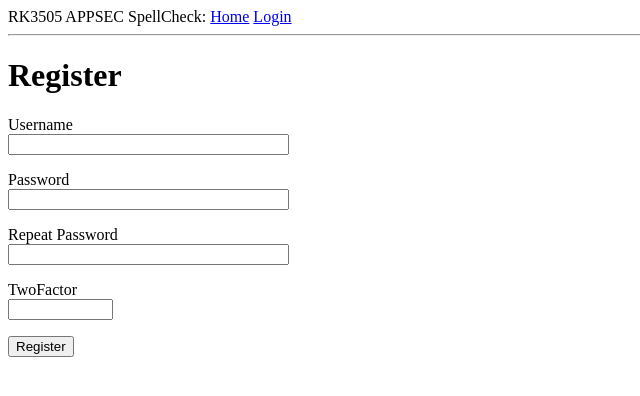
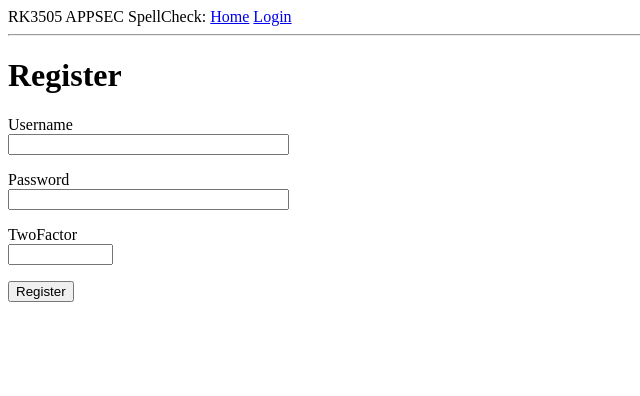
Before and after one commit to RobertKirkpatrick/webapp, a Flask app: page /register in a window 1280 px wide. Shown: the top 396 px of the page, without its empty margins (0-640 px from the left). Run offline with Flask 2, Linux system fonts and the light colour scheme.

Commit message:
corrected form id's to be 2fa, uname and pword.
Signed-off-by: robertkirkpatrick <rk3505@nyu.edu>

```diff
--- a/app/forms.py
+++ b/app/forms.py
@@ -4,18 +4,18 @@ from wtforms.validators import ValidationError, DataRequired, Email, EqualTo
 from app.models import User
 
 class LoginForm(FlaskForm):
-    username = StringField('Username', validators=[DataRequired()])
-    password = PasswordField('Password', validators=[DataRequired()])
+    username = StringField('Username', validators=[DataRequired()], id="uname")
+    password = PasswordField('Password', validators=[DataRequired()], id="pword")
     # MFA optional to be added
-    twofact = StringField('TwoFactor', id='2fact')
+    twofact = StringField('TwoFactor', id='2fa')
     submit = SubmitField('Login')
 
 class RegistrationForm(FlaskForm):
-    username = StringField('Username', validators=[DataRequired()])
-    password = PasswordField('Password', validators=[DataRequired()])
-    password2 = PasswordField(
-        'Repeat Password', validators=[DataRequired(), EqualTo('password')])
-    twofact = StringField('TwoFactor', id='2fact')
+    username = StringField('Username', validators=[DataRequired()], id="uname")
+    password = PasswordField('Password', validators=[DataRequired()], id="pword")
+    # password2 = PasswordField(
+    #    'Repeat Password', validators=[DataRequired(), EqualTo('password')])
+    twofact = StringField('TwoFactor', id='2fa')
     submit = SubmitField('Register')
 
     def validate_username(self, username):
--- a/app/routes.py
+++ b/app/routes.py
@@ -1,7 +1,7 @@
 from flask import render_template, flash, url_for, redirect, request
 from app import app
 from app.forms import LoginForm
-from flask_login import current_user, login_user
+from flask_login import current_user, login_user, logout_user, login_required
 from app.models import User
 from flask_login import login_required
 from app import db
@@ -11,7 +11,7 @@ from werkzeug.urls import url_parse
 
 @app.route('/')
 @app.route('/index')
-#  @login_required   # this url becomes protected with user requiring login to see it
+@login_required   # this url becomes protected with user requiring login to see it
 def index():
     # render_template invokes jinja2 template engine
     return render_template('index.html', title='Home')
@@ -25,7 +25,7 @@ def login():
         return redirect(url_for('index'))
     form = LoginForm()
     if form.validate_on_submit():
-        #method validate_on_submit does the processing, GET will return false, skipping if statement
+        # method validate_on_submit does the processing, GET will return false, skipping if statement
         # POST submit is going to gather data, run validators, and return True, ready to be processed
         user = User.query.filter_by(username=form.username.data).first()
         if user is None or not user.check_password(form.password.data):
@@ -43,7 +43,7 @@ def login():
 @app.route('/logout')
 def logout():
     logout_user()
-    return redirect(url_for('index'))
+    return redirect(url_for('login'))
 
 
 @app.route('/register', methods=['GET', 'POST'])
--- a/app/templates/register.html
+++ b/app/templates/register.html
@@ -18,13 +18,6 @@
             <span style="color: red;">[{{ error }}]</span>
             {% endfor %}
         </p>
-        <p>
-            {{ form.password2.label }}<br>
-            {{ form.password2(size=32) }}<br>
-            {% for error in form.password2.errors %}
-            <span style="color: red;">[{{ error }}]</span>
-            {% endfor %}
-        </p>
             <p>
             {{ form.twofact.label }}<br>
             {{ form.twofact(size=10) }}<br>
```
Also changed, not shown: app.db.
